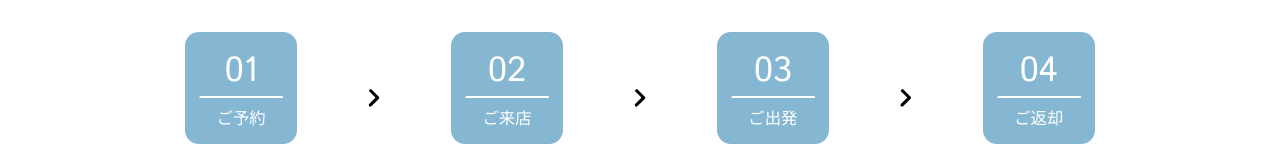
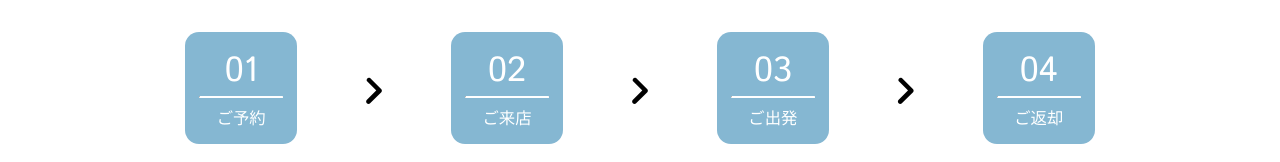
Before and after one commit to kentheboy/khufu-front-end, a Vue app: page /guide in a window 1280 px wide. Shown: the part 291-453 px from the top of the page. Built offline with nearby package versions, Linux system fonts and the light colour scheme.

Commit message:
modify arrow size in guide page

```diff
--- a/src/components/Guide.vue
+++ b/src/components/Guide.vue
@@ -187,8 +187,8 @@ section {
             &--arrow {
                 width: 3rem;
                 .pi {
-                    font-size: 2rem;
-                    margin-top: 3.7rem;
+                    font-size: 3rem;
+                    margin-top: 2.7rem;
                     color: var(--color-black)
                 }
             }
```
